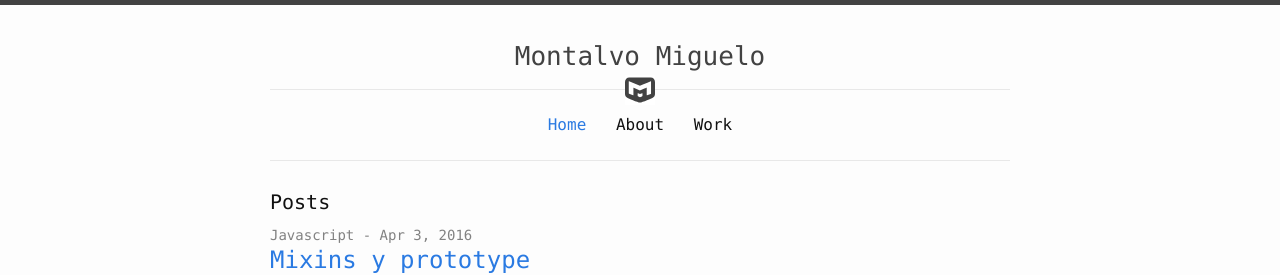
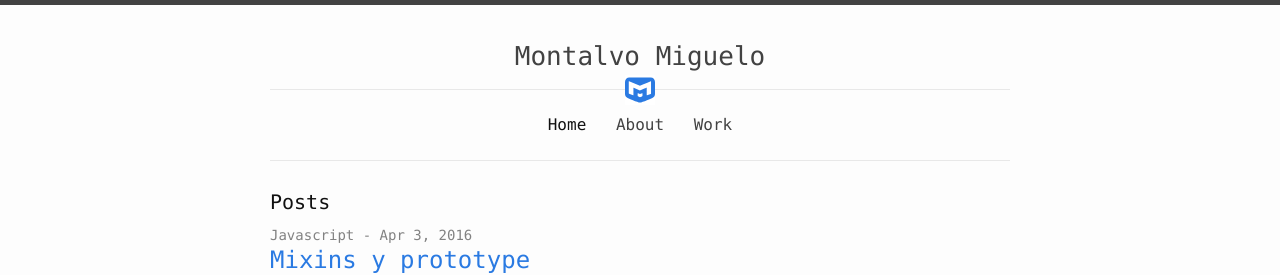
Before and after one commit to montalvomiguelo/montalvomiguelo.github.io, a Jekyll site: the page built from index.html, in a window 1280 px wide. Shown: the top 275 px of the page. Built offline with Jekyll 4.4.1, drawn with Linux system fonts in a browser that asks for light colours.

Commit message:
change nav color

```diff
--- a/_sass/_layout.scss
+++ b/_sass/_layout.scss
@@ -34,13 +34,13 @@
   font-family: $font-family-monospace;
 
   .page-link {
-    color: $text-color;
+    color: $grey-color-dark;
     display: inline-block;
     line-height: $base-line-height;
 
     &:hover,
     &:focus {
-      color: $brand-color;
+      color: $text-color;
       text-decoration: none;
     }
 
@@ -64,19 +64,14 @@
       height: 30px;
 
       path {
-        fill: $grey-color-dark;
+        fill: $brand-color;
         @include prefixer(transition, all .3s ease, webkit moz ms spec);
       }
     }
   }
 
   .is-active {
-    color: $brand-color;
-    svg {
-      path {
-        fill: $brand-color;
-      }
-    }
+    color: $text-color;
   }
 
 }
```
